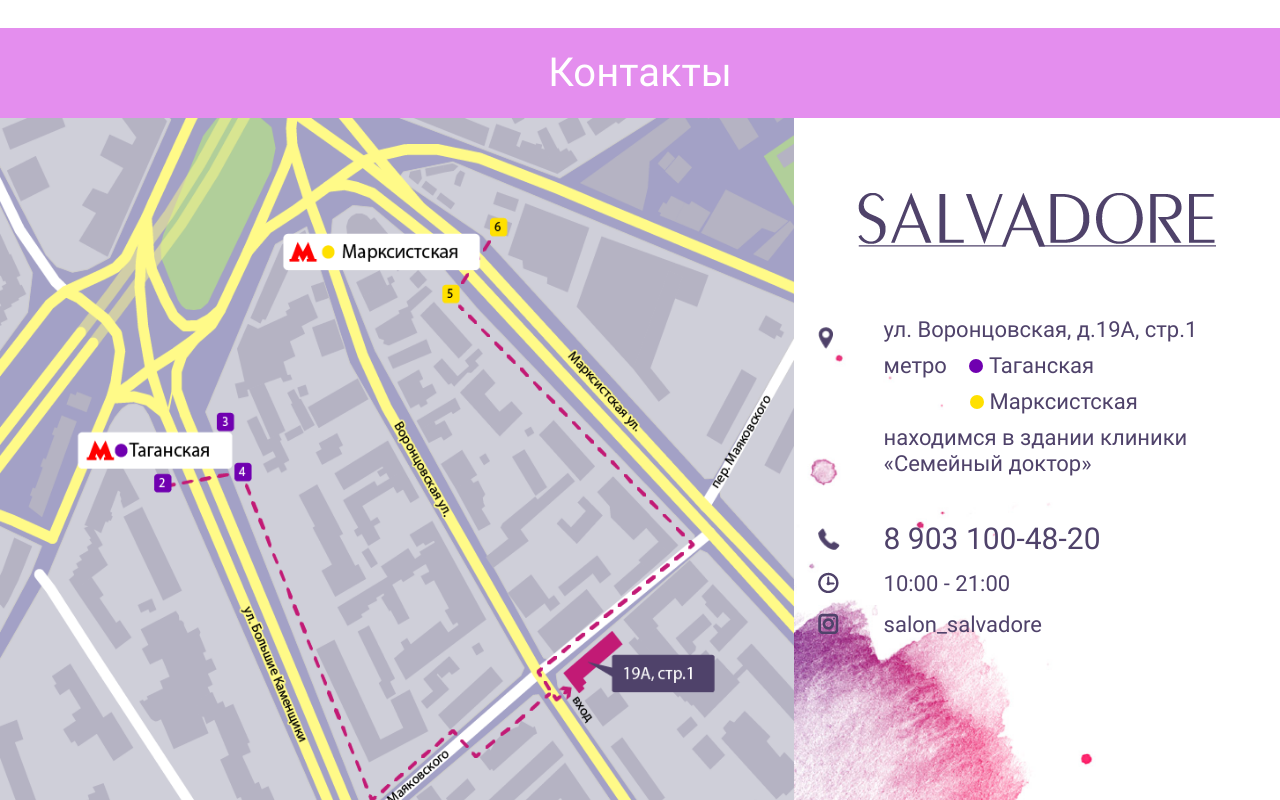
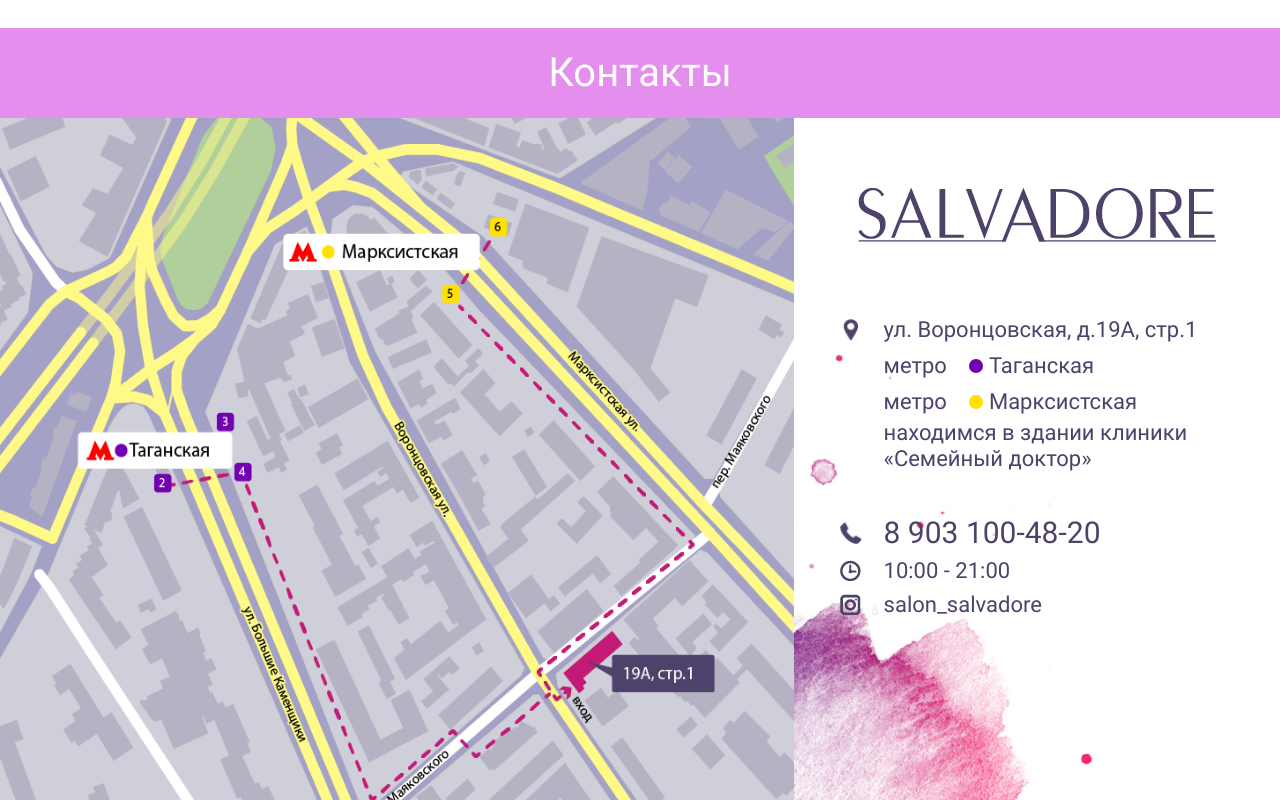
Before and after one commit to Konovaly4/salvadore.github.io, a React (Create React App) app: page / in a window 1280 px wide. Shown: the part 3009-3809 px from the top of the page. Built offline with nearby package versions, Linux system fonts and the light colour scheme.

Commit message:
base adaotivuty is done but need some to fix

```diff
--- a/src/components/Contacts/Contacts.css
+++ b/src/components/Contacts/Contacts.css
@@ -54,31 +54,36 @@
 }
 
 .contacts__main-logo {
-  margin: 75px auto 70px;
+  margin: 70px auto;
 }
 
 .contacts__data-container {
-  margin: 0 0 80px;
+  margin: 0;
   width: 90%;
   display: grid;
   grid-template-columns: 15% 85%;
   grid-template-rows: repeat(7, auto);
+  justify-items: start;
+  align-items: center;
 }
 
 .contacts__icon {
 margin: 0;
+width: 100%;
+height: 100%;
+background-position: center;
 background-size: auto 22px;
 background-repeat: no-repeat;
 }
 
 .contacts__icon_place {
   background-image: url('../../Images/contacts/contacts-point.png');
-  background-position:  top 10px left;
+  /* background-position:  top 10px left; */
 }
 
 .contacts__icon_phone {
   background-image: url('../../Images/contacts/contacts-phone.png');
-  background-position:  top 5px left;
+  /* background-position:  top 5px left; */
 }
 
 .contacts__icon_time {
@@ -90,63 +95,58 @@
 }
 
 .contacts__description {
+  margin: 5px 0;
   color: #4F426A;
 }
 
 .contacts__description_adress {
   font-size: 22px;
   line-height: 26px;
-  margin: 0 0 10px 0;
+  /* margin: 0 0 10px 0; */
 }
 
 .contacts__description_adress_last {
-  margin: 0 0 46px 0;
+  margin: 0 0 40px 0;
 }
 
 .contacts__description_phone {
   font-size: 30px;
   line-height: 32px;
-  margin: 0 0 17px 0;
+  /* margin: 0 0 17px 0; */
 }
 
 .contacts__description_time-link {
   font-size: 22px;
   line-height: 24px;
-  margin: 0 0 17px 0;
+  /* margin: 0 0 17px 0; */
 }
 
-.contacts__description_time-link_last {
-  font-size: 22px;
-  line-height: 24px;
+/* .contacts__description_time-link_last {
   margin: 0;
-}
+} */
 
 .contacts__subway {
   width: 14px;
   height: 14px;
   border-radius: 50%;
   display: inline-block;
+  margin: auto 6px auto 22px;
 }
 
 .contacts__subway_taganskaya {
-  margin: auto 6px auto 22px;
   background-color: #7000B0;
 }
 
 .contacts__subway_marksistskaya {
-  margin: auto 6px auto 86px;
   background-color: #FFE000;
 }
 
 @media screen and (max-width: 1023px) {
   .contacts__main-logo {
+    margin: 18px auto;
     width: 160px;
     height: 24px;
   }
-
-  /* .contacts__data-container {
-    grid-template-columns: 20px 200px;
-  } */
 
   .contacts__description {
     font-size: 15px;
@@ -156,10 +156,40 @@
 
 @media screen and (max-width: 767px) {
   .contacts__header {
+    height: 55px;
+  }
+
+  .contacts__title {
+   font-size: 27px;
+  }
+
+  .contacts__container {
+  flex-direction: column;
+  }
+
+  .contacts__data {
+    width: 100%;
+    min-height: 80vw;
+  }
+
+  .contacts__map {
+    width: 100%;
+    height: 100vw;
+  }
+}
+
+@media screen and (max-width: 480px) {
+  .contacts__header {
     height: 20px;
   }
 
   .contacts__title
  {
    font-size: 15px;
- }}
+ }
+
+ .contacts__data {
+  width: 100%;
+  min-height: 120vw;
+  }
+}
--- a/src/components/Contacts/Contacts.js
+++ b/src/components/Contacts/Contacts.js
@@ -20,9 +20,9 @@
             <div className="contacts__icon" />
             <p className="contacts__description contacts__description_adress">метро<div className="contacts__subway contacts__subway_taganskaya" />Таганская</p>
             <div className="contacts__icon" />
-            <p className="contacts__description contacts__description_adress"><div className="contacts__subway contacts__subway_marksistskaya" />Марксистская</p>
+            <p className="contacts__description contacts__description_adress">метро<div className="contacts__subway contacts__subway_marksistskaya" />Марксистская</p>
             <div className="contacts__icon" />
-            <p className="contacts__description contacts__description_adress contacts__description_adress_last">находимся в здании клиники «Семейный доктор»</p>
+            <p className="contacts__description contacts__description_adress contacts__description_adress_last"> находимся в здании клиники «Семейный доктор»</p>
             <div className="contacts__icon contacts__icon_phone" />
             <p className="contacts__description contacts__description_phone">8 903 100-48-20</p>
             <div className="contacts__icon contacts__icon_time" />
--- a/src/components/Navbar/Navbar.css
+++ b/src/components/Navbar/Navbar.css
@@ -8,8 +8,9 @@
   align-items: center;
 }
 
-.navbar_dark {
+.navbar__dark {
   background-color: #4F426A;
+  position: relative;
 }
 
 .navbar__logo {
@@ -90,16 +91,26 @@
     display: none;
   }
 
+  .navbar__dark {
+    width: 100%;
+    display: flex;
+    flex-direction: column-reverse;
+    align-items: flex-start;
+    position: relative;
+    top: 0;
+    left: 0;
+  }
+
   .navbar__visible {
     display: flex;
   }
 
-  .navbar_dark {
-    display: none;
+  .navbar__logo {
+    display: block;
   }
 
-  .navbar__logo {
-    display: block;
+  .navbar__logo_dark {
+    margin-left: 20px;
   }
 
   .navbar__list {
@@ -109,6 +120,10 @@
     height: 180px;
     justify-content: space-around;
     align-items: flex-start;
+  }
+
+  .navbar__list_dark {
+    margin-left: 20px;
   }
 
   .navbar__item {
--- a/src/components/Navbar/Navbar.js
+++ b/src/components/Navbar/Navbar.js
@@ -7,9 +7,9 @@
 
   return (
     <nav className={'navbar' + (props.theme === 'dark' ? ' navbar__dark' : '') + (!props.visibility ? '' : ' navbar__visible')}>
-      <img className="navbar__logo" src={logoPath} alt="logo" />
+      <img className={props.theme !== 'dark' ? 'navbar__logo' : 'navbar__logo navbar__logo_dark'} src={logoPath} alt="logo" />
       {/* <RecordButton buttonPlace="navbar__button" /> */}
-      <ul className="navbar__list">
+      <ul className={props.theme !== 'dark' ? 'navbar__list' : 'navbar__list navbar__list_dark'}>
         <li className="navbar__item">Услуги и цены</li>
         <li className={props.theme !== 'dark' ? 'navbar__item navbar__dot' : 'navbar__item navbar__dot navbar__dot_dark'}></li>
         <li className="navbar__item">Наши специалисты</li>
--- a/src/components/Pricing/Pricing.css
+++ b/src/components/Pricing/Pricing.css
@@ -83,6 +83,7 @@
 @media screen and (max-width: 767px) {
   .pricing {
     align-items: flex-start;
+    overflow: hidden;
   }
 
   .pricing__header {
@@ -93,7 +94,6 @@
     width: 665px;
     justify-content: flex-start;
     align-items: flex-start;
-    overflow: hidden;
   }
 
   .pricing__name {
--- a/src/components/Team/Team.css
+++ b/src/components/Team/Team.css
@@ -8,6 +8,7 @@
   align-items: center;
   background-image: url('../../Images/team-bg.png');
   background-size: cover;
+  overflow: hidden;
 }
 
 .team__header {
--- a/src/components/WorkPhoto/WorkPhoto.css
+++ b/src/components/WorkPhoto/WorkPhoto.css
@@ -6,7 +6,6 @@
   flex-direction: column;
   justify-content: flex-start;
   align-items: center;
-  overflow: hidden;
 }
 
 .work-photo__header {
@@ -68,6 +67,7 @@
 
   .work-photo__container {
     min-width: 900px;
+    overflow: hidden;
   }
 
   .work-photo-img {
```
